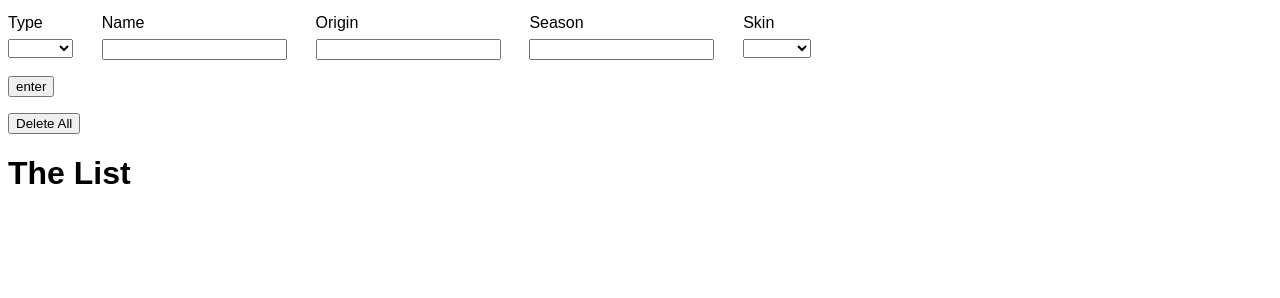
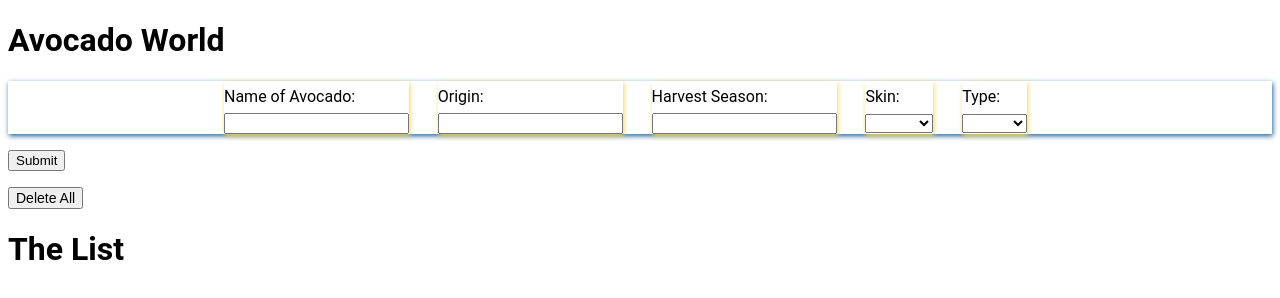
Before and after one commit to vjctqr/CodeClan-Homework-w6weekend, a plain HTML site: page index.html in a window 1280 px wide. Drawn offline with Linux system fonts and the light colour scheme.

Commit message:
styling 1.0.0

```diff
--- a/css/main.css
+++ b/css/main.css
@@ -1,36 +1,45 @@
 body {
-    font-family: Fantasy;
+    font-family: Roboto;
+
 }
-
 #form-wrapper {
     width: 100%;
     display: flex;
     flex-direction: row;
+    justify-content:center;
+    height: 100%;
+    box-shadow: 1px 2px 5px #20639b;
+    /* box-shadow: 1px 2px 5px rgb(0,0,0,.09); */
 }
-
 .form-item {
     margin-right: 1.8rem;
+    box-shadow: 1px 2px 5px #f6d55c;
 }
-
 label.primary {
     display:block;
     margin: 0.4em 0;
 }
-
+button:hover {
+    background: #26a9e0;
+}
 button, input[type="submit"] {
     margin-top: 1rem;
 }
-
+button{
+    font-size: 14px;
+}
 #reading-list {
+    font-family: Roboto;
     display: flex;
     flex-wrap: wrap;
+    justify-content:center;
     list-style-type: none;
 }
-
 .reading-list-item {
+    font-family: Roboto;
     margin: 0.5rem 0.5rem;
     padding: 0.5rem 0.8rem;
     border: 1px solid #20437c;
     border-radius: 5%;
-    background: #ddeaff;
+    background: #f6d55c;
 }
--- a/index.html
+++ b/index.html
@@ -4,42 +4,49 @@
         <meta charset="utf-8">
         <title> The Avocado List</title>
         <link rel="stylesheet" type="text/css" media="screen" href="css/main.css"/>
+        <style>
+
+        </style>
         <script src="js/app.js"></script>
     </head>
     <body>
         <form id="new-item-form">
+            <div class="main-block">
+                <h1>Avocado World</h1>
+            </div>
             <div id="form-wrapper">
 
+
                 <div class="form-item">
-                    <label for="type" class="primary">Type</label>
+                    <label for="name" class="primary">Name of Avocado:</label>
+                    <input type="text" id="name" required/>
+                </div>
+                <div class="form-item">
+                    <label for="origin" class="primary">Origin:</label>
+                    <input type="text" id="origin" required/>
+                </div>
+                <div class="form-item">
+                    <label for="season" class="primary">Harvest Season:</label>
+                    <input type="text" id="season" required/>
+                </div>
+                <div class="form-item">
+                    <label for="skin" class="primary">Skin:</label>
+                    <select id="skin">
+                        <option value="" disabled selected></option>
+                        <option value="Smooth">Smooth</option>
+                        <option value="Rough">Rough</option>
+                    </select>
+                </div>
+                <div class="form-item">
+                    <label for="type" class="primary">Type:</label>
                     <select id="type">
                         <option value="" disabled selected></option>
                         <option value="A-Type">A-Type</option>
                         <option value="B-Type">B-Type</option>
                     </select>
                 </div>
-                <div class="form-item">
-                    <label for="name" class="primary">Name</label>
-                    <input type="text" id="name" required/>
-                </div>
-                <div class="form-item">
-                    <label for="origin" class="primary">Origin</label>
-                    <input type="text" id="origin" required/>
-                </div>
-                <div class="form-item">
-                    <label for="season" class="primary">Season</label>
-                    <input type="text" id="season" required/>
-                </div>
-                <div class="form-item">
-                    <label for="skin" class="primary">Skin</label>
-                    <select id="skin">
-                        <option value="" disabled selected></option>
-                        <option value="Smooth">Smooth</option>
-                        <option value="Rough">Rough</option>
-                    </select>
-                </div>
             </div>
-            <input type="submit" value="enter"/>
+            <input type="submit" value="Submit"/>
         </form>
         <button id="delete-all">Delete All</button>
         <h1>The List</h1>
--- a/js/app.js
+++ b/js/app.js
@@ -20,7 +20,7 @@ const createReadingListItem = function (form) {
     const readingListItem = document.createElement('li');
     readingListItem.classList.add('reading-list-item');
 
-    const type = document.createElement('p');
+    const type = document.createElement('h2');
     type.textContent = form.type.value;
     readingListItem.appendChild(type);
 
```
